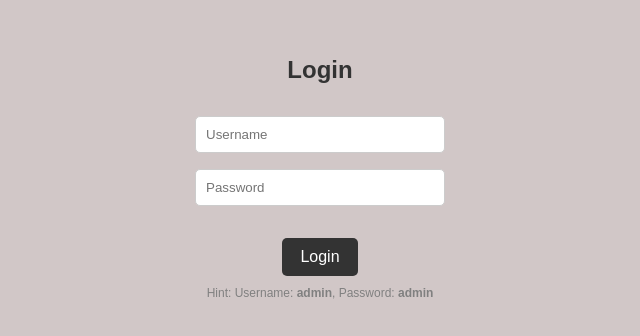
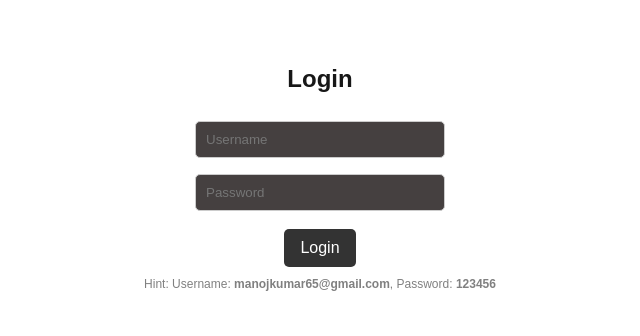
Before and after one commit to manoj-successiveTech/React-Training, a Next.js app in the folder Nextjs-assignment/: page /Assignment-3/question-4 in a window 1280 px wide. Shown: the part 222-558 px from the top of the page, without its empty margins (320-960 px from the left). Built offline with nearby package versions, Linux system fonts and the light colour scheme.

Commit message:
assignment-3 chaanges updated

```diff
--- a/Nextjs-assignment/src/app/Assignment-3/page.jsx
+++ b/Nextjs-assignment/src/app/Assignment-3/page.jsx
@@ -1,7 +1,8 @@
 'use client'
 import React from 'react'
 import Link from 'next/link'
-import Styles from "@/app/styles/welcome3.css"
+// import Styles from "@/app/styles/welcome3.css"
+
 
 const Page = () => {
   return (
--- a/Nextjs-assignment/src/app/Assignment-3/question-4/page.jsx
+++ b/Nextjs-assignment/src/app/Assignment-3/question-4/page.jsx
@@ -1,22 +1,23 @@
 'use client';
 import React, { useState } from 'react';
 import { useRouter } from 'next/navigation';
-import { AuthProvider, useAuth } from '@/context/AuthContext';
+import { useAuth } from '@/context/AuthContext';
 import '@/app/styles/welcome3.css';
 
-const LoginForm = () => {
-  const { login } = useAuth();
-  const [user, setUser] = useState('');
-  const [pass, setPass] = useState('');
+const LoginPage = () => {
+  const { login, user, error } = useAuth();
+  const [userName, setUserName] = useState('');
+  const [password, setPassword] = useState('');
   const router = useRouter();
 
   const handleLogin = () => {
-    if (user === 'admin' && pass === 'admin') {
-      login(user);
-      router.push('question-4/about');
-    } else {
-      alert('Invalid credentials');
-    }
+    login(userName, password);
+
+    setTimeout(() => {
+      if (user) {
+        router.push('/Assignment-3/question-4/about');
+      }
+    }, 100);
   };
 
   return (
@@ -25,45 +26,22 @@ const LoginForm = () => {
       <input
         type="text"
         placeholder="Username"
-        value={user}
-        onChange={(e) => setUser(e.target.value)}
+        value={userName}
+        onChange={(e) => setUserName(e.target.value)}
       />
       <input
         type="password"
         placeholder="Password"
-        value={pass}
-        onChange={(e) => setPass(e.target.value)}
+        value={password}
+        onChange={(e) => setPassword(e.target.value)}
       />
       <button onClick={handleLogin}>Login</button>
-      <div className="hint">Hint: Username: <b>admin</b>, Password: <b>admin</b></div>
+      {error && <p className="error">{error}</p>}
+      <div className="hint">
+        Hint: Username: <b>manojkumar65@gmail.com</b>, Password: <b>123456</b>
+      </div>
     </div>
   );
 };
 
-const ProtectedAbout = () => {
-  const { isLoggedIn, username } = useAuth();
-  const router = useRouter();
-
-  if (!isLoggedIn) {
-    router.push('/Question4-login');
-    return null;
-  }
-
-  return (
-    <div className="app-container">
-      <h2>Welcome to the protected About page, {username}!</h2>
-    </div>
-  );
-};
-
-const Question4 = () => {
-  const pathname = useRouter().pathname;
-
-  return (
-    <AuthProvider>
-      {pathname === '/Question4-about' ? <ProtectedAbout /> : <LoginForm />}
-    </AuthProvider>
-  );
-};
-
-export default Question4;
+export default LoginPage;
--- a/Nextjs-assignment/src/app/globals.css
+++ b/Nextjs-assignment/src/app/globals.css
@@ -22,7 +22,12 @@ html,
 body {
   max-width: 100vw;
   overflow-x: hidden;
+  margin: 0;
+  padding: 0;
+  height: 100%;
+  font-family: Arial, Helvetica, sans-serif;
 }
+
 
 body {
   color: var(--foreground);
--- a/Nextjs-assignment/src/app/styles/welcome3.css
+++ b/Nextjs-assignment/src/app/styles/welcome3.css
@@ -1,21 +1,57 @@
-/* src/app/Assignment-3/question-1/welcome3.css */
+/* Global Color Variables */
+:root {
+  --primary-bg: #c1b0b0;
+  --primary-text: #333;
+  --button-bg: #333;
+  --button-hover-bg: #555;
+  --input-border: #ccc;
+  --input-bg: #454040;
+  --container-bg: #694e4e;
+  --box-shadow: rgba(0, 0, 0, 0.1);
+  --highlight-blue: #007bff;
+  --highlight-blue-hover: #0056b3;
+  --hint-color: gray;
+}
 
-/* welcome3.css - Common styles for all question pages */
-
-/* welcome3.css */
-body {
+/* General Page Styling */
+body, html {
   margin: 0;
   padding: 0;
+  height: 100%;
   font-family: Arial, sans-serif;
-  background-color: #a38b8b;
+  background-color: var(--primary-bg);
+  color: var(--primary-text);
 }
 
+/* Centered Application Container */
+.app-container {
+  min-height: 100vh;
+  padding: 2rem;
+  display: flex;
+  flex-direction: column;
+  align-items: center;
+  justify-content: center;
+  transition: all 0.3s ease-in-out;
+}
+
+/* Theme Variants */
+.app-container.light {
+  background-color: #ffffff;
+  color: #000000;
+}
+
+.app-container.dark {
+  background-color: #121212;
+  color: #ffffff;
+}
+
+/* Form Containers */
 .container {
   max-width: 400px;
   margin: 5rem auto;
   padding: 2rem;
-  background-color: #694e4e;
-  box-shadow: 0 0 10px rgba(0, 0, 0, 0.1);
+  background-color: var(--container-bg);
+  box-shadow: 0 0 10px var(--box-shadow);
   border-radius: 8px;
   text-align: center;
 }
@@ -26,179 +62,61 @@ body {
   gap: 1rem;
 }
 
-.input-field {
-  padding: 0.6rem;
-  font-size: 1rem;
-  border: 1px solid #ccc;
-  border-radius: 4px;
-}
-
-.login-button {
-  padding: 0.6rem;
-  background-color: #007bff;
-  color: white;
-  font-size: 1rem;
-  border: none;
-  border-radius: 4px;
-  cursor: pointer;
-}
-
-.login-button:hover {
-  background-color: #0056b3;
-}
-
-.welcome-message {
-  font-size: 1.5rem;
-  color: #333;
-}
-
-
-
-
-/* Apply full-page theme background */
-.app-container {
-  min-height: 100vh;
-  padding: 2rem;
-}
-
-/* Light theme styles */
-.app-container.light {
-  background-color: #ffffff;
-  color: #000000;
-}
-
-/* Dark theme styles */
-.app-container.dark {
-  background-color: #000000;
-  color: #ffffff;
-}
-
-/* question 2 styles css  */
-
-/* welcome3.css */
-
-body, html {
-  margin: 0;
-  padding: 0;
-  height: 100%;
-}
-
-.app-container {
-  display: flex;
-  justify-content: center; /* Horizontal center */
-  align-items: center;     /* Vertical center */
-  height: 100vh;
-  flex-direction: column;
-  font-family: Arial, sans-serif;
-  transition: background-color 0.3s, color 0.3s;
-}
-
-.app-container.light {
-  background-color: #ffffff;
-  color: #000000;
-}
-
-.app-container.dark {
-  background-color: #121212;
-  color: #ffffff;
-}
-
-input {
-  padding: 8px;
-  margin: 5px;
-}
-
-button {
-  padding: 8px 12px;
-  margin-top: 10px;
-}
-
-/* question4 styling css - welcome3.css */
-
-
-body, html {
-  margin: 0;
-  padding: 0;
-  height: 100%;
-}
-
-.app-container {
-  display: flex;
-  flex-direction: column;
-  justify-content: center; /* Vertical center */
-  align-items: center;     /* Horizontal center */
-  height: 100vh;
-  font-family: Arial, sans-serif;
-  background-color: #dacece;
-  color: #333;
-  transition: all 0.3s ease-in-out;
-}
-
+/* Input Fields */
+.input-field,
 input {
   padding: 10px;
   margin: 8px;
   width: 250px;
-  border: 1px solid #ccc;
+  border: 1px solid var(--input-border);
   border-radius: 5px;
+  background-color: var(--input-bg);
 }
 
+/* Buttons */
+.login-button,
 button {
   padding: 10px 16px;
-  background-color: #333;
-  color: #fff;
+  background-color: var(--button-bg);
+  color: white;
+  font-size: 1rem;
   border: none;
   border-radius: 5px;
   cursor: pointer;
   margin-top: 10px;
 }
 
+.login-button:hover,
 button:hover {
-  background-color: #555;
+  background-color: var(--button-hover-bg);
 }
 
+/* Welcome Text */
+.welcome-message {
+  font-size: 1.5rem;
+  color: var(--primary-text);
+}
+
+/* Page Headings */
 h2, h3 {
   margin-bottom: 20px;
 }
 
+/* Hint Text */
 .hint {
   font-size: 12px;
-  color: gray;
+  color: var(--hint-color);
   margin-top: 10px;
 }
 
-
-/* Question 6 styling css */
-
-/* welcome3.css */
-body, html {
-  margin: 0;
-  padding: 0;
-  height: 100%;
-  font-family: Arial, sans-serif;
-}
-
-.app-container {
-  min-height: 100vh;
-  padding: 2rem;
-  background-color: #d1c7c7;   /* for wepage background color */
-  color: #333;
-  display: flex;
-  flex-direction: column;
-  align-items: center;
-  justify-content: center;
-}
-
-h2 {
-  margin-bottom: 1.5rem;
-}
-
+/* Product List */
 .product-list {
   list-style: none;
   padding: 0;
 }
 
 .product-list li {
-  background-color: #ffffff;
+  background-color: var(--input-bg);
   padding: 1rem;
   margin-bottom: 1rem;
   border-radius: 8px;
@@ -213,31 +131,17 @@ h2 {
 
 .product-list a {
   text-decoration: none;
-  color: #333;
+  color: var(--primary-text);
   font-weight: 500;
   font-size: 1.1rem;
 }
 
+/* Product Detail Box */
 .product-detail {
-  background-color: #ffffff;
+  background-color: var(--input-bg);
   padding: 2rem;
   border-radius: 10px;
   width: 350px;
   text-align: center;
-  box-shadow: 0 2px 6px rgba(0, 0, 0, 0.1);
+  box-shadow: 0 2px 6px var(--box-shadow);
 }
-
-button {
-  margin-top: 1.5rem;
-  padding: 10px 18px;
-  font-size: 1rem;
-  background-color: #333;
-  color: white;
-  border: none;
-  border-radius: 5px;
-  cursor: pointer;
-}
-
-button:hover {
-  background-color: #555;
-}
--- a/Nextjs-assignment/src/context/AuthContext.jsx
+++ b/Nextjs-assignment/src/context/AuthContext.jsx
@@ -1,29 +1,62 @@
-// src/context/AuthContext.jsx used in ass3
+"use client";
 
-'use client'
-import React, { createContext, useContext, useState } from 'react';
+import { createContext, useState, useEffect, useContext } from "react";
 
 const AuthContext = createContext();
 
 export const AuthProvider = ({ children }) => {
-  const [isLoggedIn, setIsLoggedIn] = useState(false);
-  const [username, setUsername] = useState('');
+  const [user, setUser] = useState(null);
+  const [error, setError] = useState(null);
 
-  const login = (name) => {
-    setIsLoggedIn(true);
-    setUsername(name);
+  useEffect(() => {
+    const storedUser = localStorage.getItem("registeredUser");
+    if (!storedUser) {
+
+      // default user stored in const defaultUser
+      const defaultUser = {
+        username: "manojkumar65@gmail.com",
+        password: "123456",
+      };
+      localStorage.setItem("registeredUser", JSON.stringify(defaultUser));
+    }
+  }, []);
+
+  const login = (username, password) => {
+    try {
+      const storedUser = JSON.parse(localStorage.getItem("registeredUser"));
+
+      if (
+        storedUser &&
+        username === storedUser.username &&
+        password === storedUser.password
+      ) {
+        setUser({ username });
+        setError(null);
+        console.log("✅ Login successful:", username);
+      } else {
+        setError("Invalid username or password");
+        console.log("❌ Login failed");
+      }
+    } catch (err) {
+      console.error("Login error:", err);
+      setError("Something went wrong. Please try again.");
+    }
   };
-
   const logout = () => {
-    setIsLoggedIn(false);
-    setUsername('');
+    setUser(null);
+    setError(null);
   };
-
   return (
-    <AuthContext.Provider value={{ isLoggedIn, username, login, logout }}>
+    <AuthContext.Provider value={{ user, login, logout, error }}>
       {children}
     </AuthContext.Provider>
   );
 };
 
-export const useAuth = () => useContext(AuthContext);
+export const useAuth = () => {
+  const context = useContext(AuthContext);
+  if (!context) {
+    throw new Error("useAuth must be used within an AuthProvider");
+  }
+  return context;
+};
```
Also changed, not shown: Nextjs-assignment/src/app/Assignment-3/SampleProducts.js (added, +8 -0 lines), Nextjs-assignment/src/app/Assignment-3/question-4/about/page.jsx (+8 -2 lines), Nextjs-assignment/src/app/Assignment-3/question-6/page.jsx (+4 -8 lines).
